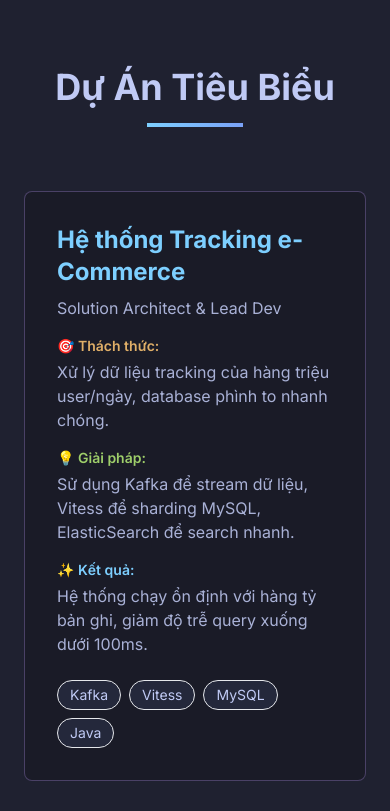
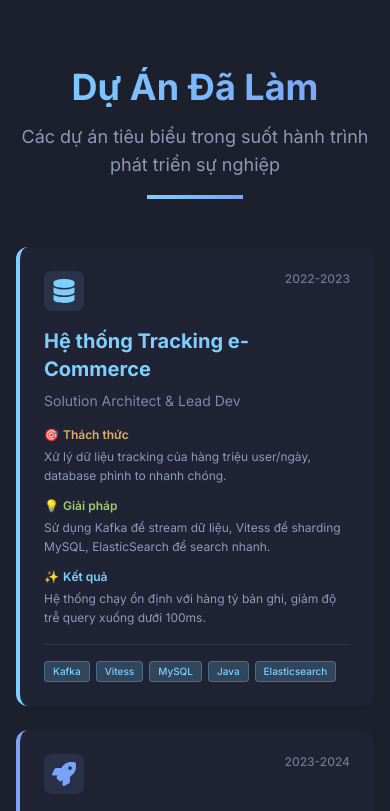
Before and after one commit to gianduong/gianduong, a React (Vite) app: page / in a window 390 px wide. Shown: the part 5120-5931 px from the top of the page. Built offline with nearby package versions, Linux system fonts and the light colour scheme.

Commit message:
[dev] update dự án đảm nhận

```diff
--- a/src/components/Projects.jsx
+++ b/src/components/Projects.jsx
@@ -1,5 +1,5 @@
 import { motion } from 'framer-motion'
-import { FaExternalLinkAlt, FaGithub } from 'react-icons/fa'
+import { FaCode, FaRocket, FaDatabase, FaChartLine } from 'react-icons/fa'
 
 const Projects = () => {
   const projects = [
@@ -9,8 +9,10 @@ const Projects = () => {
       challenge: 'Xử lý dữ liệu tracking của hàng triệu user/ngày, database phình to nhanh chóng.',
       solution: 'Sử dụng Kafka để stream dữ liệu, Vitess để sharding MySQL, ElasticSearch để search nhanh.',
       result: 'Hệ thống chạy ổn định với hàng tỷ bản ghi, giảm độ trễ query xuống dưới 100ms.',
-      tech: ['Kafka', 'Vitess', 'MySQL', 'Java'],
-      color: 'cyan'
+      tech: ['Kafka', 'Vitess', 'MySQL', 'Java', 'Elasticsearch'],
+      color: 'cyan',
+      icon: <FaDatabase className="text-2xl" />,
+      year: '2022-2023'
     },
     {
       title: 'Shopify App Platform',
@@ -18,8 +20,10 @@ const Projects = () => {
       challenge: 'Xây dựng nền tảng ứng dụng Shopify có khả năng mở rộng và dễ bảo trì.',
       solution: 'Kiến trúc microservices với Node.js, React, và Shopify Polaris. Tự động hóa CI/CD với GitLab.',
       result: 'Nền tảng hỗ trợ hàng nghìn merchants, thời gian deploy giảm 70%.',
-      tech: ['Node.js', 'React', 'Shopify Polaris', 'Docker', 'Kubernetes'],
-      color: 'blue'
+      tech: ['Node.js', 'React', 'Shopify Polaris', 'Docker', 'Kubernetes', 'GitLab CI/CD'],
+      color: 'blue',
+      icon: <FaRocket className="text-2xl" />,
+      year: '2023-2024'
     },
     {
       title: 'Big Data Analytics System',
@@ -28,101 +32,228 @@ const Projects = () => {
       solution: 'Pipeline xử lý dữ liệu với Kafka, lưu trữ phân tán với MongoDB, cache với Redis.',
       result: 'Hệ thống xử lý được 10+ tỷ events/ngày với độ trễ < 1s.',
       tech: ['Kafka', 'MongoDB', 'Redis', 'Elasticsearch', 'Go'],
-      color: 'purple'
+      color: 'purple',
+      icon: <FaChartLine className="text-2xl" />,
+      year: '2021-2022'
+    },
+    {
+      title: 'Microservices Payment Gateway',
+      role: 'Full Stack Developer & Solution Architect',
+      challenge: 'Xây dựng hệ thống thanh toán có khả năng xử lý hàng triệu giao dịch/ngày với độ tin cậy cao.',
+      solution: 'Kiến trúc microservices với Spring Boot, message queue với RabbitMQ, database sharding với PostgreSQL.',
+      result: 'Hệ thống xử lý 5M+ transactions/ngày, uptime 99.9%, thời gian phản hồi < 200ms.',
+      tech: ['Java', 'Spring Boot', 'PostgreSQL', 'RabbitMQ', 'Docker', 'Kubernetes'],
+      color: 'green',
+      icon: <FaCode className="text-2xl" />,
+      year: '2020-2021'
+    },
+    {
+      title: 'Real-time Dashboard & Monitoring',
+      role: 'Full Stack Developer',
+      challenge: 'Xây dựng dashboard real-time để giám sát hệ thống với hàng nghìn metrics.',
+      solution: 'WebSocket cho real-time updates, InfluxDB cho time-series data, React với D3.js cho visualization.',
+      result: 'Dashboard hiển thị real-time với độ trễ < 500ms, hỗ trợ 10K+ concurrent users.',
+      tech: ['React', 'Node.js', 'WebSocket', 'InfluxDB', 'D3.js', 'TypeScript'],
+      color: 'yellow',
+      icon: <FaChartLine className="text-2xl" />,
+      year: '2019-2020'
+    },
+    {
+      title: 'E-Commerce Platform (Laravel)',
+      role: 'Full Stack Developer',
+      challenge: 'Xây dựng nền tảng e-commerce với khả năng mở rộng và tối ưu performance.',
+      solution: 'Laravel backend, Vue.js frontend, Redis caching, MySQL với query optimization, CDN integration.',
+      result: 'Platform hỗ trợ 100K+ products, load time < 2s, conversion rate tăng 30%.',
+      tech: ['PHP', 'Laravel', 'Vue.js', 'MySQL', 'Redis', 'Nginx'],
+      color: 'red',
+      icon: <FaRocket className="text-2xl" />,
+      year: '2018-2019'
+    },
+    {
+      title: 'API Gateway & Service Mesh',
+      role: 'Solution Architect',
+      challenge: 'Tạo API Gateway tập trung để quản lý và bảo mật hàng trăm microservices.',
+      solution: 'Kong API Gateway, service discovery với Consul, rate limiting, authentication với JWT.',
+      result: 'Giảm 80% thời gian tích hợp services mới, tăng security với centralized auth.',
+      tech: ['Kong', 'Consul', 'Docker', 'Kubernetes', 'Nginx', 'JWT'],
+      color: 'cyan',
+      icon: <FaDatabase className="text-2xl" />,
+      year: '2022'
+    },
+    {
+      title: 'CI/CD Pipeline Automation',
+      role: 'DevOps Engineer & Developer',
+      challenge: 'Tự động hóa quy trình build, test, và deploy cho nhiều projects đồng thời.',
+      solution: 'Jenkins pipeline, Docker containerization, automated testing với Jest/PHPUnit, GitLab CI/CD.',
+      result: 'Giảm thời gian deploy từ 2 giờ xuống 15 phút, tự động hóa 90% quy trình.',
+      tech: ['Jenkins', 'Docker', 'GitLab CI/CD', 'Kubernetes', 'Bash', 'Python'],
+      color: 'blue',
+      icon: <FaCode className="text-2xl" />,
+      year: '2021'
     }
   ]
 
-  const containerVariants = {
-    hidden: { opacity: 0 },
-    visible: {
-      opacity: 1,
-      transition: {
-        staggerChildren: 0.2
+  const getColorClasses = (color) => {
+    const colors = {
+      cyan: {
+        bg: 'bg-tokyo-night-cyan/10',
+        border: 'border-tokyo-night-cyan',
+        text: 'text-tokyo-night-cyan',
+        badge: 'bg-tokyo-night-cyan/20 text-tokyo-night-cyan border-tokyo-night-cyan/30'
+      },
+      blue: {
+        bg: 'bg-tokyo-night-blue/10',
+        border: 'border-tokyo-night-blue',
+        text: 'text-tokyo-night-blue',
+        badge: 'bg-tokyo-night-blue/20 text-tokyo-night-blue border-tokyo-night-blue/30'
+      },
+      purple: {
+        bg: 'bg-tokyo-night-purple/10',
+        border: 'border-tokyo-night-purple',
+        text: 'text-tokyo-night-purple',
+        badge: 'bg-tokyo-night-purple/20 text-tokyo-night-purple border-tokyo-night-purple/30'
+      },
+      green: {
+        bg: 'bg-tokyo-night-green/10',
+        border: 'border-tokyo-night-green',
+        text: 'text-tokyo-night-green',
+        badge: 'bg-tokyo-night-green/20 text-tokyo-night-green border-tokyo-night-green/30'
+      },
+      yellow: {
+        bg: 'bg-tokyo-night-yellow/10',
+        border: 'border-tokyo-night-yellow',
+        text: 'text-tokyo-night-yellow',
+        badge: 'bg-tokyo-night-yellow/20 text-tokyo-night-yellow border-tokyo-night-yellow/30'
+      },
+      red: {
+        bg: 'bg-tokyo-night-red/10',
+        border: 'border-tokyo-night-red',
+        text: 'text-tokyo-night-red',
+        badge: 'bg-tokyo-night-red/20 text-tokyo-night-red border-tokyo-night-red/30'
       }
     }
-  }
-
-  const itemVariants = {
-    hidden: { opacity: 0, y: 30 },
-    visible: {
-      opacity: 1,
-      y: 0,
-      transition: { duration: 0.5 }
-    }
+    return colors[color] || colors.cyan
   }
 
   return (
-    <section id="projects" className="py-20 px-6 bg-tokyo-night-bg-alt/50">
-      <div className="container mx-auto max-w-6xl">
+    <section id="projects" className="py-20 px-4 sm:px-6 bg-tokyo-night-bg-alt/30">
+      <div className="container mx-auto max-w-7xl">
         <motion.div
           initial={{ opacity: 0, y: 20 }}
           whileInView={{ opacity: 1, y: 0 }}
           viewport={{ once: true }}
           transition={{ duration: 0.5 }}
-          className="text-center mb-16"
+          className="text-center mb-12"
         >
-          <h2 className="text-4xl md:text-5xl font-bold mb-4">
-            Dự Án Tiêu Biểu
+          <h2 className="text-4xl md:text-5xl font-bold mb-4 text-gradient">
+            Dự Án Đã Làm
           </h2>
-          <div className="w-24 h-1 bg-gradient-to-r from-tokyo-night-cyan to-tokyo-night-blue mx-auto"></div>
+          <p className="text-lg text-tokyo-night-fg/70 max-w-2xl mx-auto">
+            Các dự án tiêu biểu trong suốt hành trình phát triển sự nghiệp
+          </p>
+          <div className="w-24 h-1 bg-gradient-to-r from-tokyo-night-cyan to-tokyo-night-blue mx-auto mt-4"></div>
         </motion.div>
 
-        <motion.div
-          variants={containerVariants}
-          initial="hidden"
-          whileInView="visible"
-          viewport={{ once: true }}
-          className="space-y-8"
-        >
-          {projects.map((project, index) => (
+        <div className="grid md:grid-cols-2 lg:grid-cols-3 gap-6">
+          {projects.map((project, index) => {
+            const colors = getColorClasses(project.color)
+            return (
               <motion.div
                 key={index}
-              variants={itemVariants}
-              whileHover={{ scale: 1.02, y: -5 }}
-              className="bg-tokyo-night-bg p-8 rounded-lg border border-tokyo-night-purple/30 hover:border-tokyo-night-cyan/50 transition-all"
+                initial={{ opacity: 0, y: 30 }}
+                whileInView={{ opacity: 1, y: 0 }}
+                viewport={{ once: true }}
+                transition={{ duration: 0.4, delay: index * 0.1 }}
+                whileHover={{ y: -5, scale: 1.02 }}
+                className={`bg-tokyo-night-bg-alt/50 hover:bg-tokyo-night-bg-alt rounded-xl p-6 border-l-4 ${colors.border} transition-all duration-300 shadow-sm hover:shadow-lg`}
               >
-              <div className="flex justify-between items-start mb-4">
-                <div>
-                  <h3 className="text-2xl font-bold mb-2 text-tokyo-night-cyan">
+                {/* Header */}
+                <div className="flex items-start justify-between mb-4">
+                  <div className={`p-2 ${colors.bg} rounded-lg ${colors.text}`}>
+                    {project.icon}
+                  </div>
+                  <span className="text-xs text-tokyo-night-fg/50 font-medium">
+                    {project.year}
+                  </span>
+                </div>
+
+                <h3 className={`text-xl font-bold mb-2 ${colors.text}`}>
                   {project.title}
                 </h3>
-                  <p className="text-tokyo-night-fg-alt">{project.role}</p>
-                </div>
+                <p className="text-sm text-tokyo-night-fg/60 mb-4">
+                  {project.role}
+                </p>
+
+                {/* Challenge */}
+                <div className="mb-3">
+                  <p className="text-xs font-semibold mb-1 text-tokyo-night-yellow flex items-center gap-1">
+                    <span>🎯</span> Thách thức
+                  </p>
+                  <p className="text-xs text-tokyo-night-fg/70 leading-relaxed">
+                    {project.challenge}
+                  </p>
                 </div>
 
-              <div className="space-y-4 mb-6">
-                <div>
-                  <p className="text-sm font-semibold mb-1 text-tokyo-night-yellow">
-                    🎯 Thách thức:
+                {/* Solution */}
+                <div className="mb-3">
+                  <p className="text-xs font-semibold mb-1 text-tokyo-night-green flex items-center gap-1">
+                    <span>💡</span> Giải pháp
                   </p>
-                  <p className="text-tokyo-night-fg-alt">{project.challenge}</p>
-                </div>
-                <div>
-                  <p className="text-sm font-semibold mb-1 text-tokyo-night-green">
-                    💡 Giải pháp:
+                  <p className="text-xs text-tokyo-night-fg/70 leading-relaxed">
+                    {project.solution}
                   </p>
-                  <p className="text-tokyo-night-fg-alt">{project.solution}</p>
-                </div>
-                <div>
-                  <p className="text-sm font-semibold mb-1 text-tokyo-night-cyan">
-                    ✨ Kết quả:
-                  </p>
-                  <p className="text-tokyo-night-fg-alt">{project.result}</p>
-                </div>
                 </div>
 
-              <div className="flex flex-wrap gap-2">
+                {/* Result */}
+                <div className="mb-4">
+                  <p className="text-xs font-semibold mb-1 text-tokyo-night-cyan flex items-center gap-1">
+                    <span>✨</span> Kết quả
+                  </p>
+                  <p className="text-xs text-tokyo-night-fg/70 leading-relaxed">
+                    {project.result}
+                  </p>
+                </div>
+
+                {/* Tech Stack */}
+                <div className="flex flex-wrap gap-1.5 mt-4 pt-4 border-t border-tokyo-night-border">
                   {project.tech.map((tech, i) => (
                     <span
                       key={i}
-                    className={`px-3 py-1 bg-tokyo-night-bg-alt rounded-full text-sm border border-tokyo-night-${project.color}/30`}
+                      className={`px-2 py-0.5 rounded text-[10px] font-medium border ${colors.badge}`}
                     >
                       {tech}
                     </span>
                   ))}
                 </div>
               </motion.div>
-          ))}
+            )
+          })}
+        </div>
+
+        {/* Summary Stats */}
+        <motion.div
+          initial={{ opacity: 0, y: 20 }}
+          whileInView={{ opacity: 1, y: 0 }}
+          viewport={{ once: true }}
+          transition={{ duration: 0.5, delay: 0.3 }}
+          className="mt-12 grid grid-cols-2 md:grid-cols-4 gap-4"
+        >
+          <div className="bg-tokyo-night-bg-alt/50 rounded-lg p-4 text-center border border-tokyo-night-border">
+            <div className="text-3xl font-bold text-tokyo-night-cyan mb-1">{projects.length}+</div>
+            <div className="text-sm text-tokyo-night-fg/60">Dự án</div>
+          </div>
+          <div className="bg-tokyo-night-bg-alt/50 rounded-lg p-4 text-center border border-tokyo-night-border">
+            <div className="text-3xl font-bold text-tokyo-night-blue mb-1">8+</div>
+            <div className="text-sm text-tokyo-night-fg/60">Năm kinh nghiệm</div>
+          </div>
+          <div className="bg-tokyo-night-bg-alt/50 rounded-lg p-4 text-center border border-tokyo-night-border">
+            <div className="text-3xl font-bold text-tokyo-night-purple mb-1">10B+</div>
+            <div className="text-sm text-tokyo-night-fg/60">Records xử lý</div>
+          </div>
+          <div className="bg-tokyo-night-bg-alt/50 rounded-lg p-4 text-center border border-tokyo-night-border">
+            <div className="text-3xl font-bold text-tokyo-night-green mb-1">99.9%</div>
+            <div className="text-sm text-tokyo-night-fg/60">Uptime</div>
+          </div>
         </motion.div>
       </div>
     </section>
```
Lines whose indentation alone changed are shown as unchanged.
